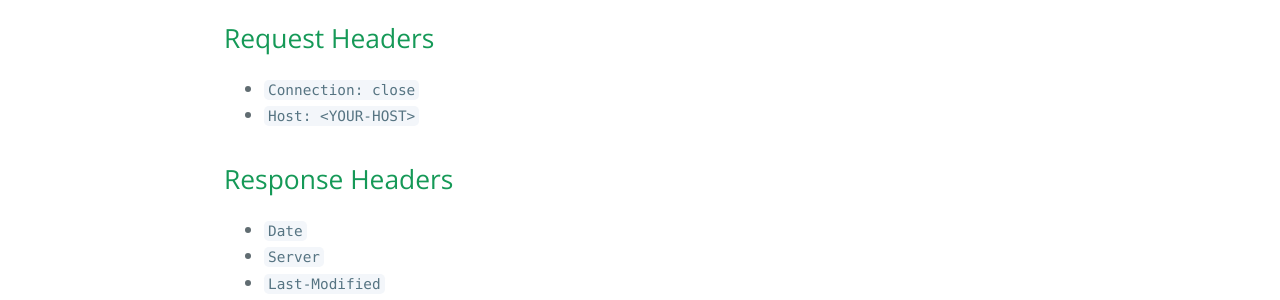
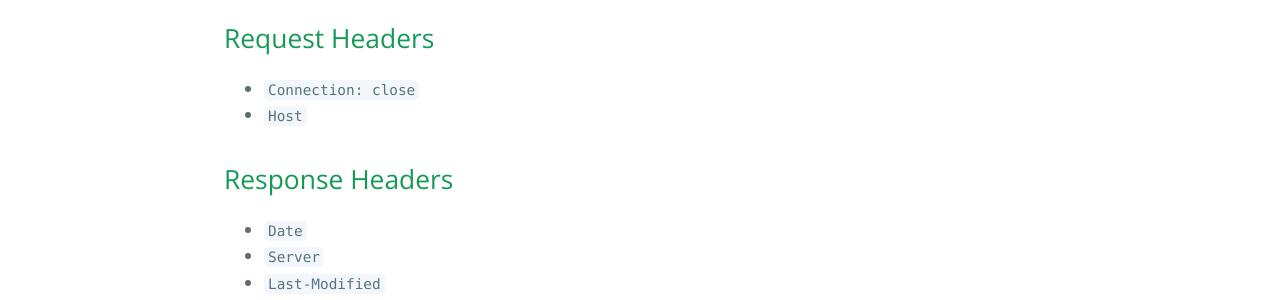
Before and after one commit to cs531-f19/cs531-f19.github.io, a Jekyll site: the page built from assignments/assignment-1.md, in a window 1280 px wide. Shown: the part 1023-1323 px from the top of the page. Built offline with Jekyll 4.4.1, drawn with Linux system fonts in a browser that asks for light colours; the repository's description, which GitHub fills in, is left out; part of the change alters nothing that is shown.

Commit message:
Fix a typo in Assignment 1

```diff
--- a/assignments/assignment-1.md
+++ b/assignments/assignment-1.md
@@ -28,7 +28,7 @@ Make your `Dockerfile` run your server on port `80` by default.
 ## Request Headers
 
 * `Connection: close`
-* `Host: <YOUR-HOST>`
+* `Host`
 
 ## Response Headers
 
```
